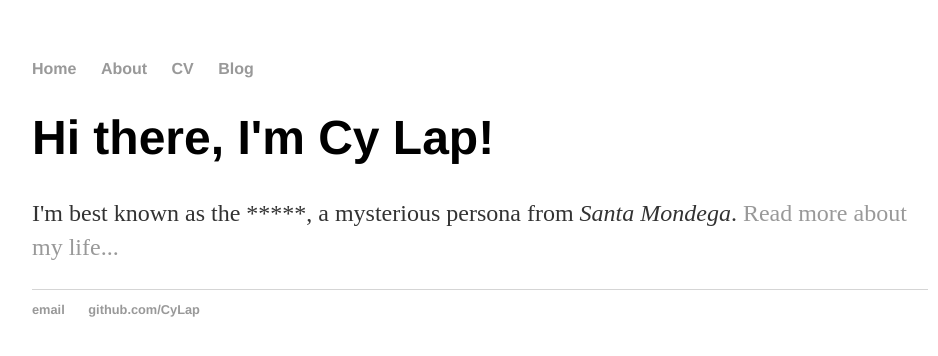
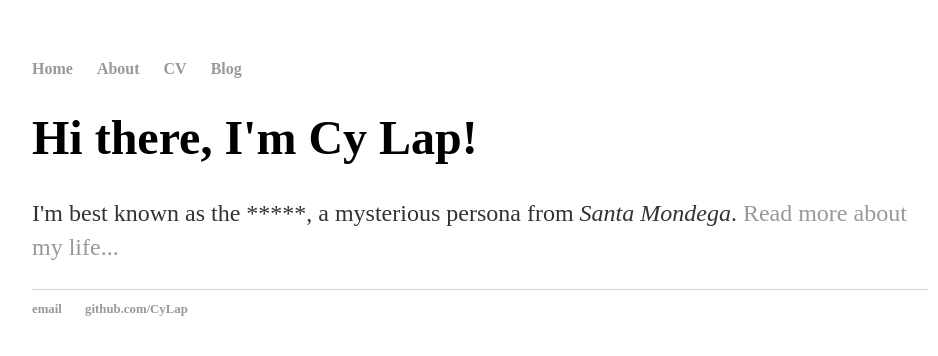
Before and after one commit to CyLap/CyLap.github.io, a Jekyll site: the page built from index.html, in a window 1280 px wide. Shown: the top 356 px of the page, without its empty margins (160-1098 px from the left). Built offline with Jekyll 4.4.1, drawn with Linux system fonts in a browser that asks for light colours.

Commit message:
Update main.css
Change the font style

```diff
--- a/css/main.css
+++ b/css/main.css
@@ -3,7 +3,7 @@ body {
     width: 70%;
 }
 nav ul, footer ul {
-    font-family:'Helvetica', 'Arial', 'Sans-Serif';
+    font-family:'Bookman Old Style';
     padding: 0px;
     list-style: none;
     font-weight: bold;
@@ -21,7 +21,7 @@ a:hover {
 }
 h1 {
     font-size: 3em;
-    font-family:'Helvetica', 'Arial', 'Sans-Serif';
+    font-family:'Bookman Old Style';
 }
 p {
     font-size: 1.5em;
```
